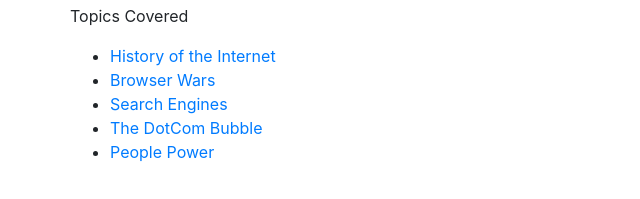
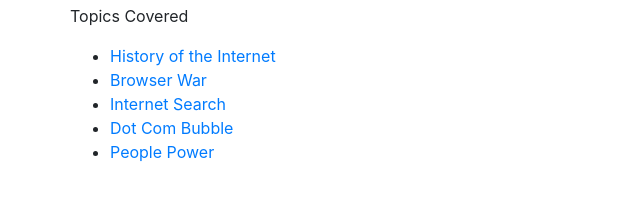
Before and after one commit to abhay-hisesci/IS601-HistoryOfInternet, a plain HTML site: page about.html in a window 1280 px wide. Shown: the part 221-420 px from the top of the page, 0-640 px from the left. Drawn offline with nearby package versions, Linux system fonts and the light colour scheme.

Commit message:
Bug: Fixed topic names on About page

```diff
--- a/about.html
+++ b/about.html
@@ -63,9 +63,9 @@
     <div class="row">
         <ul>
             <li><a href="history.html">History of the Internet</a></li>
-            <li><a href="browser_wars.html">Browser Wars</a></li>
-            <li><a href="internet_search.html">Search Engines</a></li>
-            <li><a href="dot_com_bubble.html">The DotCom Bubble</a></li>
+            <li><a href="browser_wars.html">Browser War</a></li>
+            <li><a href="internet_search.html">Internet Search</a></li>
+            <li><a href="dot_com_bubble.html">Dot Com Bubble</a></li>
             <li><a href="people.html">People Power</a></li>
         </ul>
     </div>
```
